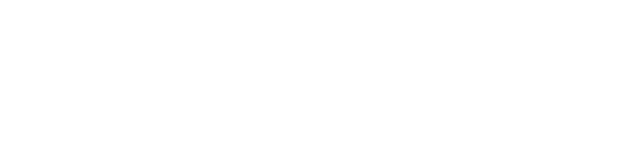
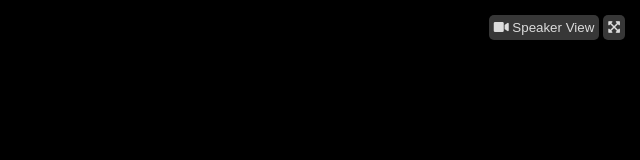
Before and after one commit to ddecataldo/html-css-zoom, a plain HTML site: page index.html in a window 1280 px wide. Shown: the whole page, without its empty margins (640-1280 px from the left). Drawn offline with Linux system fonts and the light colour scheme.

Commit message:
Implementazione fontawesome, css e bottoni testata

```diff
--- a/css/styles.css
+++ b/css/styles.css
@@ -7,7 +7,10 @@
 /************************************
 TAG
 ************************************/
-
+body{
+    background-color: #000;
+    color: #dcdcdc;
+}
 
 /************************************
 ID
@@ -17,3 +20,14 @@ ID
 /************************************
 CLASSI
 ************************************/
+.header__container{
+    padding: 15px;
+    text-align: right;
+}
+.header__container button{
+    background-color: #373737;
+    border: 0;
+    padding: 5px;
+    color: #dcdcdc;
+    border-radius: 5px;
+}
--- a/index.html
+++ b/index.html
@@ -3,11 +3,23 @@
 <head>
     <meta charset="UTF-8">
     <title>Zoom App</title>
+
+    <link rel="stylesheet" href="https://cdnjs.cloudflare.com/ajax/libs/font-awesome/5.15.3/css/all.min.css">
+
+    <link rel="stylesheet" href="css/styles.css">
+
 </head>
 <body>
 
-    <header></header>
+    <header>
+        <div class="header__container">
+            <button name="speaker"><i class="fas fa-video"></i> Speaker View</button>
+            <button name="zoom"><i class="fas fa-expand-arrows-alt"></i></button>
+        </div>
+    </header>
+
     <main></main>
+
     <footer></footer>
 
 </body>
```
